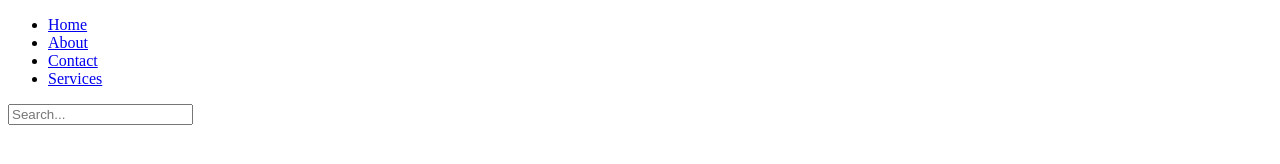
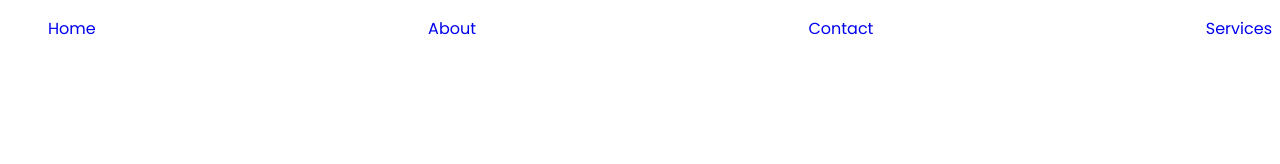
Before and after one commit to Zion-Obia/wdd131, a plain HTML site: page week01/basic-layout.html in a window 1280 px wide. Drawn offline with Linux system fonts and the light colour scheme.

Commit message:
updated the CSS styling

```diff
--- a/basic-layout.html
+++ b/week01/basic-layout.html
@@ -15,10 +15,6 @@
                 <li><a href="contact">Contact</a></li>
                 <li><a href="services">Services</a></li>
             </ul>
-            <div class="nav__search" id="nav-search">
-                <input type="text" placeholder="Search...">
-                <span><i class="ri-search-2-line"></i></span>
-            </div>
         </nav>
     </header>
 
--- /dev/null
+++ b/week01/styles/layout.css
@@ -0,0 +1,31 @@
+@import url('https://fonts.googleapis.com/css2?family=Merriweather:ital,wght@0,300;0,400;0,700;0,900;1,300;1,400;1,700;1,900&family=Poppins:ital,wght@0,100;0,200;0,300;0,400;0,500;0,600;0,700;0,800;0,900;1,100;1,200;1,300;1,400;1,500;1,600;1,700;1,800;1,900&display=swap');
+
+:root{
+    --primary-color: #2d08e8;
+    --text-dark:#171717;
+    --text-light: #737373;
+    --extra-light:  #f4f6f5;
+    --white: #ffffff;
+    --max-width: 1200px;
+    --header-font: "Merriweather", serif;
+}
+
+a{
+    text-decoration: none;
+    transition: 0.3s;
+}
+
+ul{
+    list-style-type: none;
+    display: flex;
+    justify-content: space-between;
+}
+
+html,
+body{
+    scroll-behavior: smooth;
+}
+
+body{
+    font-family: "Poppins", sans-serif;
+}
```
Also changed, not shown: styles/layout.css (deleted).
